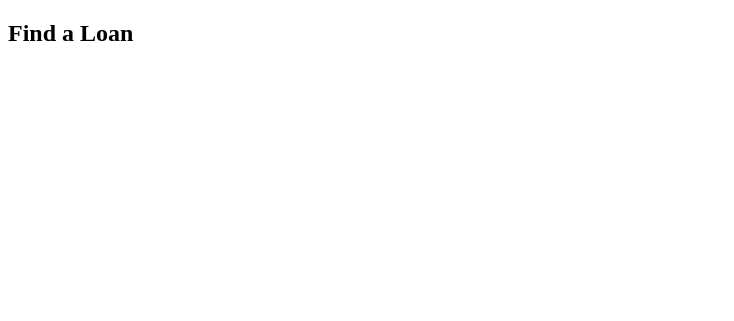
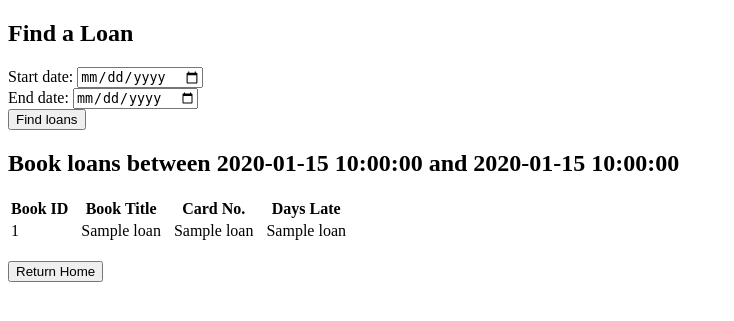
Before and after one commit to andrewmcl6081/LMS, a Flask app: template templates/lookUpLoan.html in a window 1280 px wide. Shown: the top 321 px of the page, without its empty margins (0-734 px from the left). Run offline with Flask 3, Linux system fonts and the light colour scheme; the template is opened without the code that fills it: most values are stand-ins (such as "Sample title", 1, 10 or a date in 2020).

Commit message:
added ability to look up loans as well as modified table format in findBook.html

```diff
--- a/app.py
+++ b/app.py
@@ -223,7 +223,33 @@ def find_book():
 
 @app.route('/find_loan', methods=['GET', 'POST'])
 def find_loan():
-    return render_template('lookUpLoan.html')
+    start_date = request.form.get("loan-start")
+    end_date = request.form.get("loan-end")
+
+    if start_date and end_date:
+        try:
+            sqliteConnection = sqlite3.connect('LMS.db')
+            cursor = sqliteConnection.cursor()
+
+            select_query = """
+                    SELECT BL.book_id, B.title, BL.card_no, CAST(julianday(COALESCE(BL.returned_date, CURRENT_DATE)) - julianday(BL.due_date) AS INTEGER) AS days_late
+                    FROM Book B
+                    JOIN Book_Loans BL ON B.book_id=BL.book_id
+                    WHERE BL.late='1' AND (BL.due_date BETWEEN ? AND ?);
+                    """
+
+            cursor.execute(select_query, (start_date, end_date))
+            loans = cursor.fetchall()
+
+            cursor.close()
+            sqliteConnection.close()
+
+            return render_template('lookUpLoan.html', start_date=start_date, end_date=end_date, loans=loans)
+        except Exception as e:
+            print('Error: ', e)
+
+
+    return render_template('lookUpLoan.html', start_date=start_date, end_date=end_date)
 
 if __name__ == '__main__':
     app.run(debug=True, port=3000)
--- a/templates/lookUpLoan.html
+++ b/templates/lookUpLoan.html
@@ -7,5 +7,36 @@
 </head>
 <body>
     <h2>Find a Loan</h2>
+
+    <form action="{{ url_for('find_loan') }}" method="post">
+        <label>Start date: </label><input type="date" id="start" name="loan-start" /><br>
+        <label>End date: </label><input type="date" id="end" name="loan-end"/><br>
+        <button type="submit">Find loans</button>
+    </form>
+
+    {% if loans %}
+        <h2>Book loans between {{ start_date }} and {{ end_date }} </h2>
+
+        <table>
+            <tr>
+                <th style="padding-right: 10px;">Book ID</th>
+                <th style="padding-right: 10px;">Book Title</th>
+                <th style="padding-right: 10px;">Card No.</th>
+                <th style="padding-right: 10px;">Days Late</th>
+            </tr>
+
+            {% for loan in loans %}
+                <tr>
+                    <td style="padding-right: 10px;">{{ loan[0] }}</td>
+                    <td style="padding-right: 10px;">{{ loan[1] }}</td>
+                    <td style="padding-right: 10px;">{{ loan[2] }}</td>
+                    <td style="padding-right: 10px;">{{ loan[3] }}</td>
+                </tr>
+            {% endfor %}
+        </table>
+    {% endif %}
+
+    <br>
+    <a href="{{ url_for('home') }}"><button>Return Home</button></a>
 </body>
 </html>
```
Also changed, not shown: Library.sql (+24 -24 lines), templates/findBook.html (+6 -6 lines), LMS.db.
